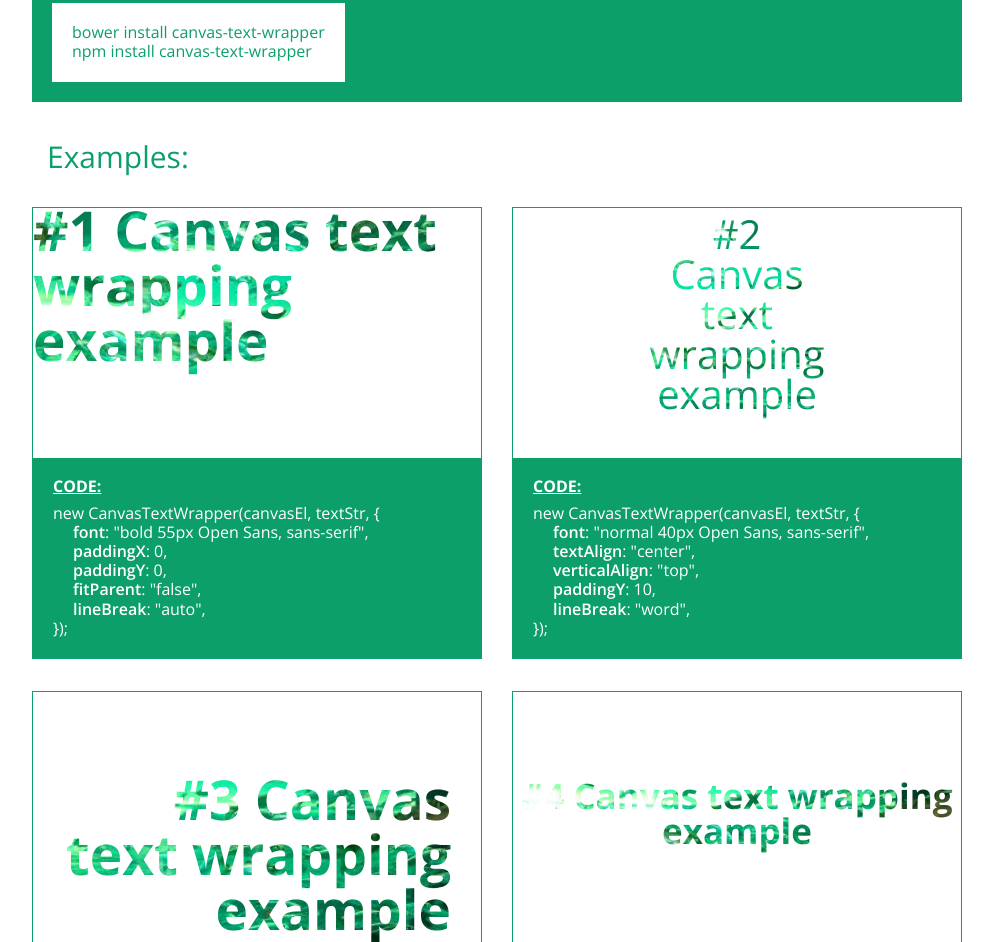
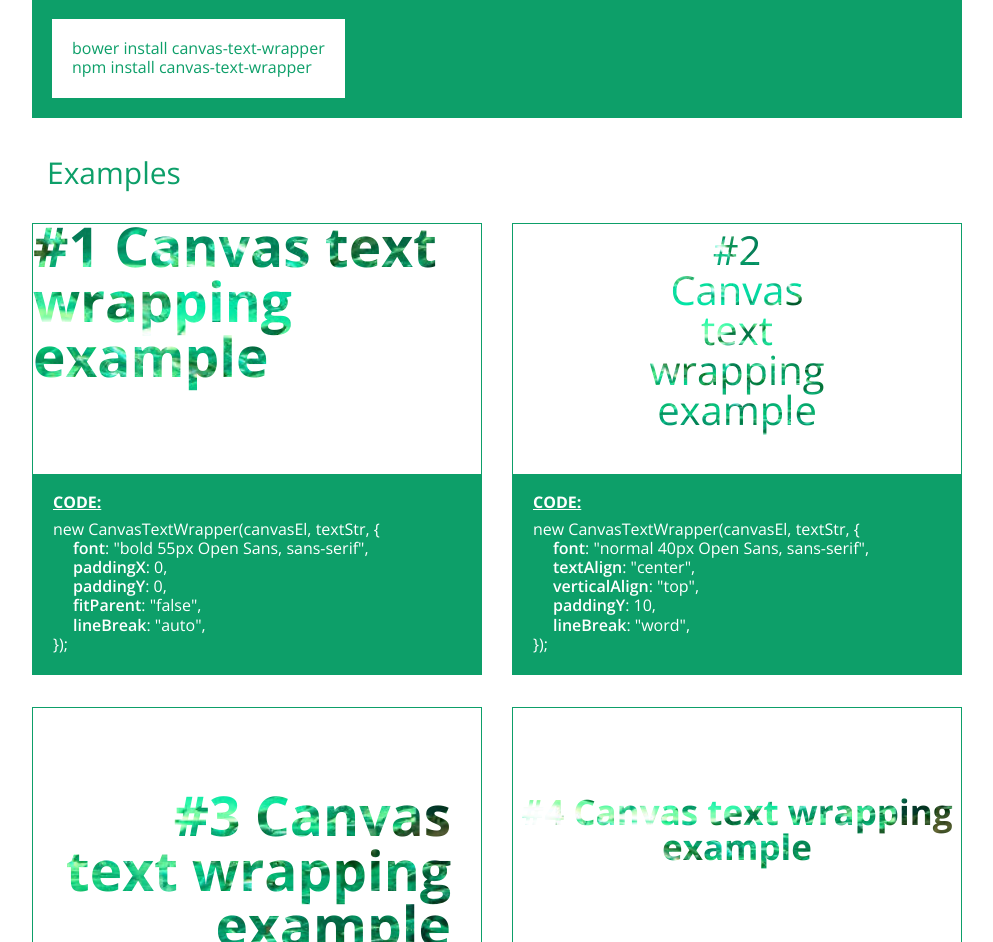
Before and after one commit to namniak/canvas-text-wrapper, a plain HTML site: page index.html in a window 1280 px wide. Shown: the part 1493-2435 px from the top of the page, without its empty margins (143-1136 px from the left). Drawn offline with nearby package versions, Linux system fonts and the light colour scheme.

Commit message:
Update index.html

```diff
--- a/index.html
+++ b/index.html
@@ -114,6 +114,7 @@
         context.globalCompositeOperation = "destination-out";<br/>
         var wrapper = new CanvasTextWrapper(canvas, 'Hello'); // default options will apply<br/>
     </p>
+    <br/>
 
     <h2>Installation</h2><br/>
         <p class="white-block">
@@ -122,7 +123,7 @@
     </p>
 </article>
 <section>
-    <h2>Examples:</h2>
+    <h2>Examples</h2>
 </section>
 <footer>
     &larr;&nbsp;<a href="https://github.com/namniak/CanvasTextWrapper">View on GitHub</a>
```
